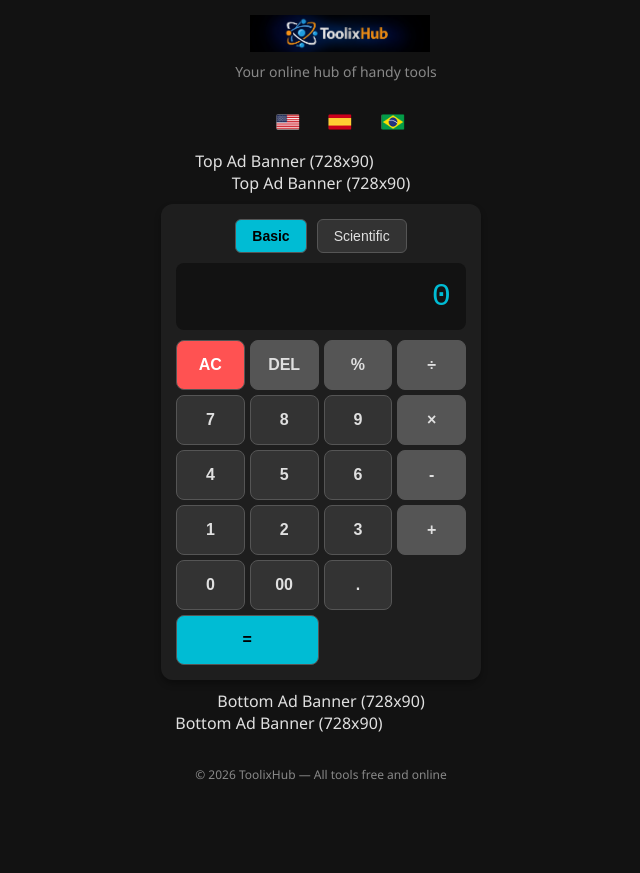
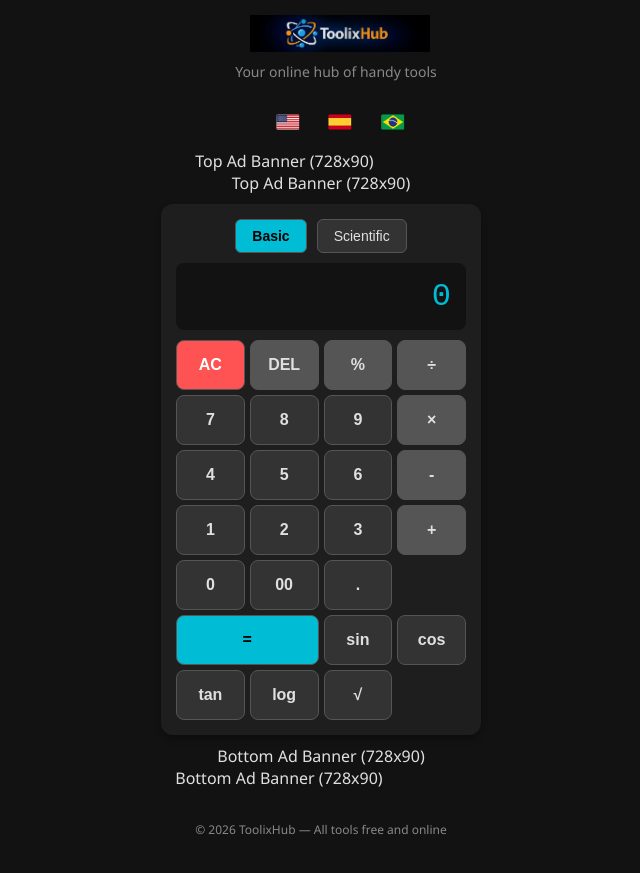
Before and after one commit to toolixhub-app/toolixhub, a Jekyll site: the page calculator.html, which Jekyll copies as it is, in a window 1280 px wide. Shown: the top 873 px of the page, without its empty margins (319-959 px from the left). Built offline with Jekyll 4.4.1, drawn with Linux system fonts in a browser that asks for light colours.

Commit message:
Update style_v2.css

```diff
--- a/css/style_v2.css
+++ b/css/style_v2.css
@@ -54,18 +54,13 @@ header p { color: #888; margin: 5px 0; font-size: 14px; }
   word-wrap: break-word;
 }
 
-/* --- GRADE DE BOTÕES (GRID) --- */
+/* --- GRADE DE BOTÕES (Básica) --- */
 .calc-buttons {
   display: grid;
   gap: 5px;
   width: 100%;
+  grid-template-columns: repeat(4, 1fr); /* Sempre 4 colunas */
 }
-
-/* --- MODO BÁSICO (4 Colunas) --- */
-.basic-grid { grid-template-columns: repeat(4, 1fr); }
-
-/* --- MODO CIENTÍFICO (5 Colunas) --- */
-.sci-grid { grid-template-columns: repeat(5, 1fr); }
 
 .btn-calc {
   background-color: var(--btn-bg);
@@ -90,38 +85,7 @@ header p { color: #888; margin: 5px 0; font-size: 14px; }
 .btn-calc.ac { background-color: var(--ac-btn-bg); color: #fff; }
 .btn-calc.op { background-color: var(--special-btn-bg); }
 
-/* --- LÓGICA DE EXIBIÇÃO DE BOTÕES --- */
-/* Esconde botões científicos por padrão (modo básico) */
-.btn-calc.sci {
-  display: none;
-}
-
-/* Mostra botões científicos quando o grid estiver em modo sci-grid */
-.sci-grid .btn-calc.sci {
-  display: flex;
-  font-size: 12px; /* Fonte menor para caber na grade de 5 */
-}
-
-/* --- TOGGLE BUTTONS --- */
-.toggle-row {
-  display: flex;
-  justify-content: center;
-  gap: 10px;
-  margin-bottom: 10px;
-}
-.btn-toggle {
-  background-color: #333;
-  color: #e0e0e0;
-  border: 1px solid #555;
-  padding: 8px 16px;
-  border-radius: 6px;
-  cursor: pointer;
-  font-size: 14px;
-}
-.btn-toggle.active {
-  background-color: var(--accent-color);
-  color: #000;
-  font-weight: bold;
-}
+/* --- TOGGLE BUTTONS (Removido) --- */
+.toggle-row { display: none; }
 
 footer { text-align: center; padding: 20px; color: #888; font-size: 12px; margin-top: auto; }
```
